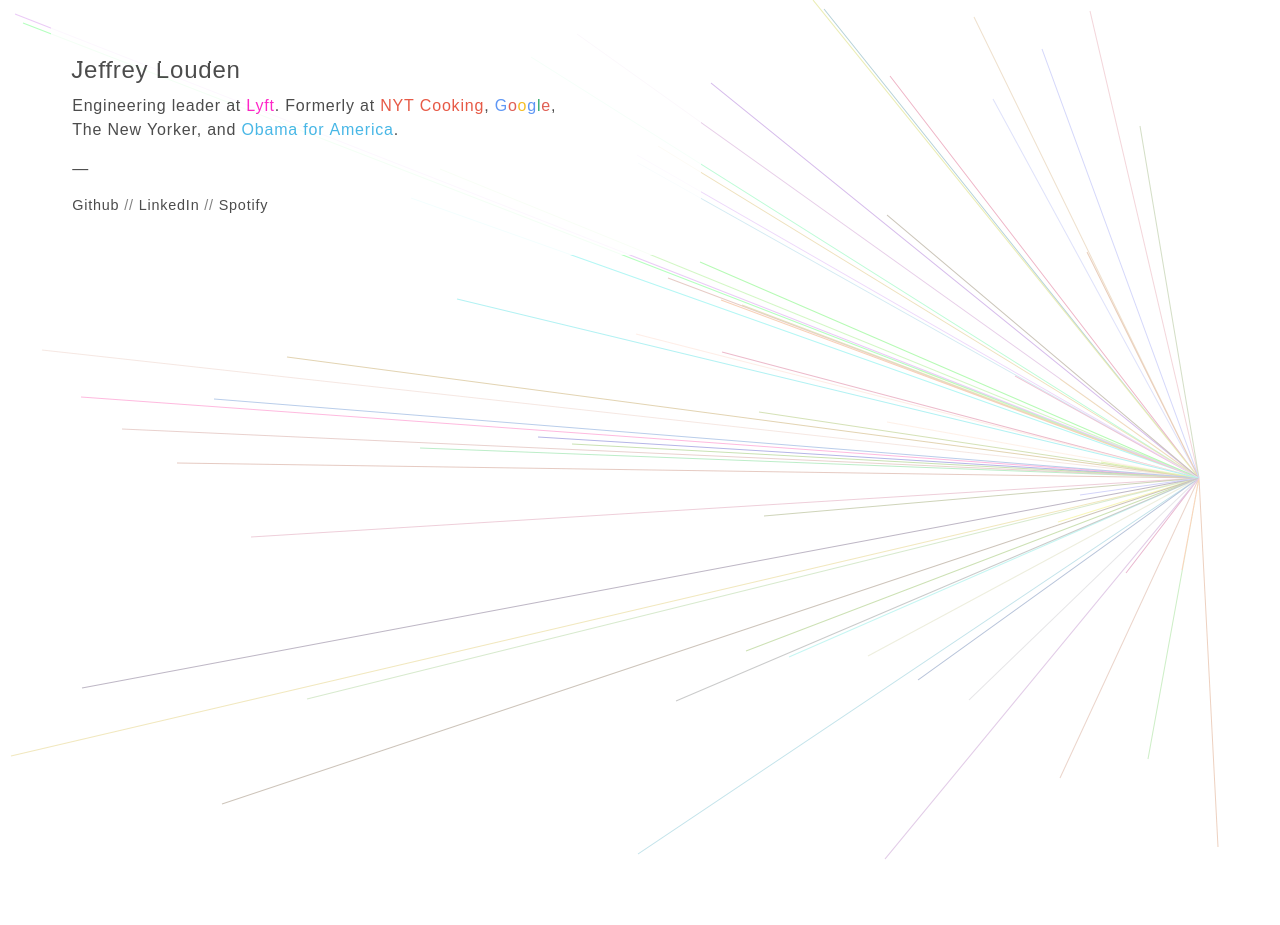
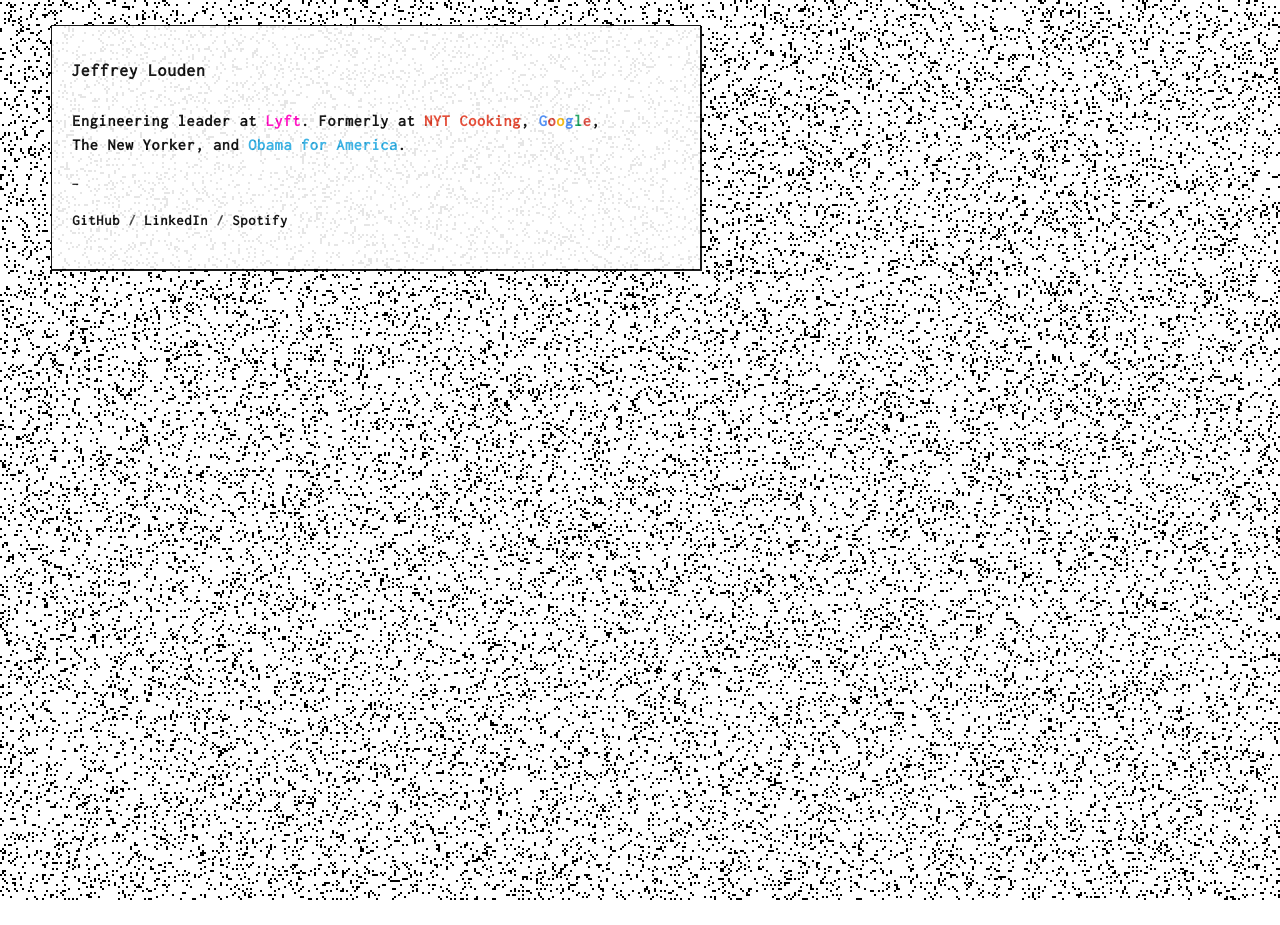
Before and after one commit to jeffreylouden/jeffreylouden.github.com, a Jekyll site: the page built from index.html, in a window 1280 px wide. Built offline with Jekyll 4.4.1, drawn with Linux system fonts in a browser that asks for light colours; some web fonts are replaced.

Commit message:
Just commit all the changes

```diff
--- a/_data/social.yml
+++ b/_data/social.yml
@@ -1,12 +1,9 @@
 - url: "https://github.com/jeffreylouden"
   alt_text: "Jeffrey Louden on GitHub"
-  display_domain: "Github"
-  display_username: ""
+  display_domain: "GitHub"
 - url: "https://www.linkedin.com/in/jeffreylouden/"
   alt_text: "Jeffrey Louden on LinkedIn"
   display_domain: "LinkedIn"
-  display_username: ""
 - url: "https://open.spotify.com/artist/1StA8AerdXMt7OiCesjlxI?si=P13iP_JxQ0iKkGp6Sd2mTw"
   alt_text: "Warm Record on Spotify"
   display_domain: "Spotify"
-  display_username: ""
--- a/_includes/footer.html
+++ /dev/null
@@ -1 +0,0 @@
-<script type="text/javascript">var _gaq=_gaq||[];_gaq.push(['_setAccount','UA-21427100-1']);_gaq.push(['_trackPageview']);(function(){var ga=document.createElement('script');ga.type='text/javascript';ga.async=true;ga.src=('https:'==document.location.protocol?'https://ssl':'http://www')+'.google-analytics.com/ga.js';var s=document.getElementsByTagName('script')[0];s.parentNode.insertBefore(ga,s)})();</script>
--- a/_includes/header.html
+++ b/_includes/header.html
@@ -4,7 +4,7 @@
 
   <title>{{ site.data.meta.title }}</title>
 
-<link href="https://fonts.googleapis.com/css?family=Alice&display=swap" rel="stylesheet">
+<link href="https://fonts.googleapis.com/css2?family=Inconsolata&display=swap" rel="stylesheet">
 
   <meta name="author" content="{{ site.data.meta.author }}">
   <meta name="description" content="{{ site.data.meta.description }}">
--- a/_layouts/base.html
+++ b/_layouts/base.html
@@ -3,7 +3,6 @@
 {% include header.html %}
 <body>
 	{{ content }}
-	{% include footer.html %}
 	<script type="text/javascript" src="{{ site.url }}/js/core.js"></script>
 </body>
 </html>
--- a/css/style.css
+++ b/css/style.css
@@ -2,27 +2,35 @@
     0% {
         clip: rect(37px, 9999px, 67px, 0);
     }
+
     12.5% {
         clip: rect(3px, 9999px, 41px, 0);
     }
+
     25% {
         clip: rect(56px, 9999px, 43px, 0);
     }
+
     37.5% {
         clip: rect(22px, 9999px, 54px, 0);
     }
+
     50% {
         clip: rect(26px, 9999px, 22px, 0);
     }
+
     62.5% {
         clip: rect(15px, 9999px, 33px, 0);
     }
+
     75% {
         clip: rect(64px, 9999px, 82px, 0);
     }
+
     87.5% {
         clip: rect(75px, 9999px, 94px, 0);
     }
+
     100% {
         clip: rect(8px, 9999px, 69px, 0);
     }
@@ -32,27 +40,35 @@
     0% {
         clip: rect(21px, 9999px, 51px, 0);
     }
+
     12.5% {
         clip: rect(50px, 9999px, 41px, 0);
     }
+
     25% {
         clip: rect(59px, 9999px, 23px, 0);
     }
+
     37.5% {
         clip: rect(95px, 9999px, 7px, 0);
     }
+
     50% {
         clip: rect(48px, 9999px, 6px, 0);
     }
+
     62.5% {
         clip: rect(90px, 9999px, 80px, 0);
     }
+
     75% {
         clip: rect(14px, 9999px, 99px, 0);
     }
+
     87.5% {
         clip: rect(78px, 9999px, 57px, 0);
     }
+
     100% {
         clip: rect(78px, 9999px, 2px, 0);
     }
@@ -62,27 +78,35 @@
     0% {
         clip: rect(18px, 9999px, 3px, 0);
     }
+
     12.5% {
         clip: rect(73px, 9999px, 70px, 0);
     }
+
     25% {
         clip: rect(91px, 9999px, 21px, 0);
     }
+
     37.5% {
         clip: rect(62px, 9999px, 91px, 0);
     }
+
     50% {
         clip: rect(90px, 9999px, 49px, 0);
     }
+
     62.5% {
         clip: rect(1px, 9999px, 53px, 0);
     }
+
     75% {
         clip: rect(32px, 9999px, 3px, 0);
     }
+
     87.5% {
         clip: rect(58px, 9999px, 3px, 0);
     }
+
     100% {
         clip: rect(73px, 9999px, 45px, 0);
     }
@@ -92,27 +116,35 @@
     0% {
         clip: rect(12px, 9999px, 35px, 0);
     }
+
     12.5% {
         clip: rect(30px, 9999px, 95px, 0);
     }
+
     25% {
         clip: rect(97px, 9999px, 82px, 0);
     }
+
     37.5% {
         clip: rect(4px, 9999px, 7px, 0);
     }
+
     50% {
         clip: rect(23px, 9999px, 72px, 0);
     }
+
     62.5% {
         clip: rect(7px, 9999px, 9px, 0);
     }
+
     75% {
         clip: rect(80px, 9999px, 53px, 0);
     }
+
     87.5% {
         clip: rect(72px, 9999px, 38px, 0);
     }
+
     100% {
         clip: rect(92px, 9999px, 43px, 0);
     }
@@ -122,6 +154,7 @@
     0% {
         opacity: 0;
     }
+
     100% {
         opacity: 1;
     }
@@ -131,6 +164,7 @@
     0% {
         opacity: 0;
     }
+
     100% {
         opacity: 1;
     }
@@ -285,11 +319,12 @@
     position: relative;
     padding: 30px 4% 4%;
     font-size: 62.5%;
-    font-family: 'Alice', sans-serif;
+    font-family: 'Inconsolata', monospace;
+    font-weight: 600;
     -webkit-text-size-adjust: 100%;
     -webkit-font-smoothing: antialiased;
     background-color: white;
-    color: #2D2D2D;
+    color: #000;
     width: 100%;
     box-sizing: border-box;
     -webkit-animation: fade-in 1s;
@@ -336,8 +371,9 @@
 }
 
 h1 {
-    font-size: 1.5rem;
+    font-size: 1.1rem;
     line-height: 3rem;
+    margin-bottom: 15px;
 }
 
 section,
@@ -350,12 +386,14 @@
 
 #main {
     background: #fff;
-    border: 1px solid #fff;
+    border: 1px solid #000;
+    box-shadow: 1px 1px 0 #000;
     font-size: 1rem;
     line-height: 1.5rem;
     letter-spacing: 0.05rem;
     margin: 30px auto;
-    opacity: .85;
+    max-width: 90%;
+    opacity: .9;
     padding: 20px;
 }
 
@@ -365,8 +403,8 @@
 
 .dash {
     display: block;
-    font-size: 1rem;
-    margin: 5px 0 0;
+    font-size: 0.7rem;
+    margin: 3px 0 0;
 }
 
 header,
@@ -383,13 +421,13 @@
     left: 0;
     right: 0;
     bottom: 0;
-    opacity: 0.3;
+    width: 100%;
 }
 
 #social {
     font-size: .9rem;
     line-height: 1.2rem;
-    margin: 15px 0 30px;
+    margin: 15px 0 0;
 }
 
 #social li {
@@ -402,7 +440,7 @@
 }
 
 #social li::before {
-    content: '//';
+    content: '/';
     opacity: 0.7;
 }
 
@@ -420,60 +458,24 @@
 }
 
 footer {
-    font-family: 'Alice', sans-serif;
+    font-family: 'Inconsolata', sans-serif;
     font-size: 0.6rem;
     line-height: 1rem;
 }
 
-@media screen and (min-width: 500px) {
+@media screen and (min-width: 1000px) {
     body {
         padding: 0 0 0 4%;
     }
+
     #main {
         margin: 2% 0;
         max-width: 650px;
     }
+
     #social {
         margin-bottom: 2%;
     }
-}
-
-.four-oh-four {
-    background: url("../img/tv.gif") 50% 50% no-repeat;
-    background-size: cover;
-    border: none;
-}
-
-.four-oh-four:before,
-.four-oh-four:after {
-    display: none;
-}
-
-.four-oh-four h1 {
-    font-size: 0.75rem;
-    text-align: center;
-    font-family: 'Alice', sans-serif;
-    font-weight: 700;
-    text-transform: uppercase;
-    color: white;
-    position: relative;
-    width: 250px;
-    margin: 0 auto;
-}
-
-.four-oh-four h1 a {
-    opacity: 0.2;
-    text-decoration: none;
-}
-
-.four-oh-four footer {
-    display: none;
-}
-
-.four-oh-four .glitch:after,
-.four-oh-four .glitch:before {
-    color: rgba(255, 255, 255, 0.2);
-    background: rgba(0, 0, 0, 0.2);
 }
 
 .glitch {
@@ -485,8 +487,8 @@
     content: attr(data-text);
     position: absolute;
     top: 0;
-    color: #2D2D2D;
-    background: white;
+    color: #000;
+    background: #fff;
     overflow: hidden;
     clip: rect(0, 900px, 0, 0);
 }
--- a/js/core.js
+++ b/js/core.js
@@ -1,53 +1,50 @@
 (function( win, doc ) {
     "use strict";
 
-    var canvas = document.getElementById('lines');
+    let canvas = document.getElementById('lines');
 
     function getRandomInt(min, max) {
         return Math.floor(Math.random() * (max - min + 1)) + min;
     }
 
-    function createLines() {
+    function createNoise() {
         if (!canvas) { return; }
 
-        var
-            winHeight = window.innerHeight,
-            winWidth = window.innerWidth,
-            context = canvas.getContext('2d'),
-            x = getRandomInt(0, winWidth),
-            y = getRandomInt(0, winHeight);
+        let winHeight = window.innerHeight;
+        let winWidth = window.innerWidth;
+        let context = canvas.getContext('2d');
 
         canvas.height = winHeight * 2;
         canvas.width = winWidth * 2;
 
-        context.clearRect ( 0 , 0 , canvas.width, canvas.height );
+        context.clearRect(0, 0, canvas.width, winHeight );
 
-        canvas.style.height = winHeight + 'px';
+        canvas.style.height = winHeight+ 'px';
         canvas.style.width = winWidth + 'px';
 
-        context.scale(2,2);
+        context.scale(4,4);
 
-        for ( var e = 0, len = (winWidth/20); e < len; e++ ) {
-            var
-                randomWidth = getRandomInt(0, winWidth),
-                randomHeight = getRandomInt(0, winHeight),
-                randomColor = "#"+("000"+(Math.random()*(1<<24)|0).toString(16)).substr(-6);
+        for ( let e = 0, len = winHeight; e < len; e++ ) {
+            for (let f = 0, len = winWidth; f < len; f++) {
+                let randomColor = getRandomInt(0, 1);
+                // let randomSkip = getRandomInt(0, 1);
 
-            context.beginPath();
-            context.moveTo(x, y);
-            context.lineTo(randomWidth, randomHeight);
-            context.strokeStyle = randomColor;
-            context.lineWidth = 1;
-            context.stroke();
+                // Skip setting color since it would be white anyway
+                // Random skip to reduce concentration of fill
+                if (!randomColor) continue;
+
+                context.fillStyle = 'rbg(0,0,0)';
+                context.fillRect(e, f, getRandomInt(0, 1), getRandomInt(0, 1));
+            }
         }
     }
 
     window.addEventListener("resize", function() {
-        createLines();
+        createNoise();
     });
 
     window.onload = function() {
-        createLines();
+        createNoise();
     };
 
 })(window, document);
```
